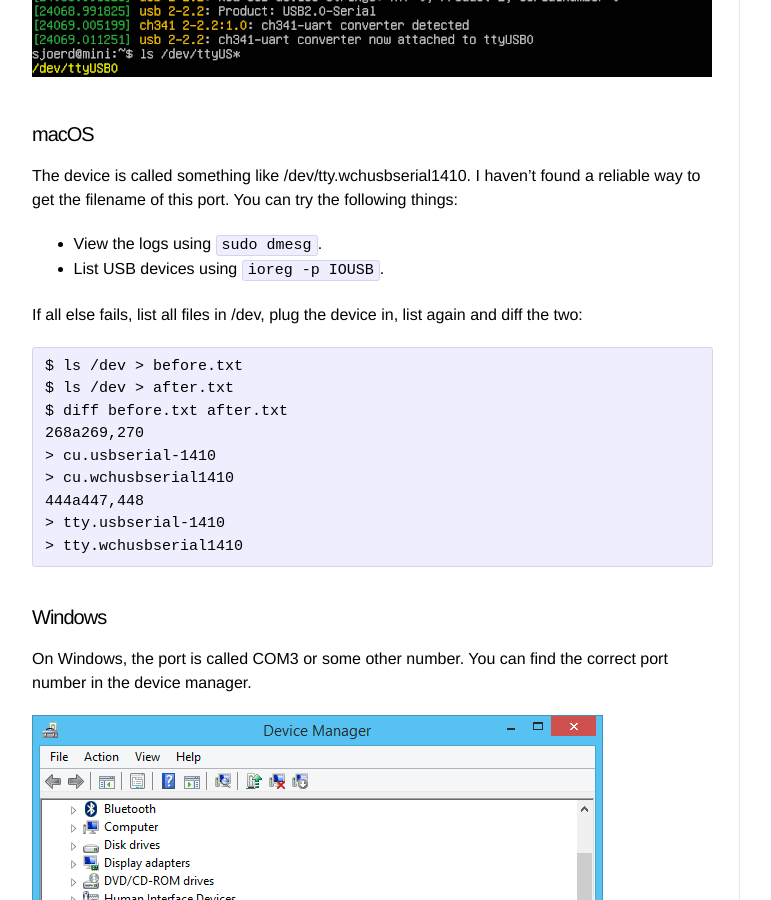
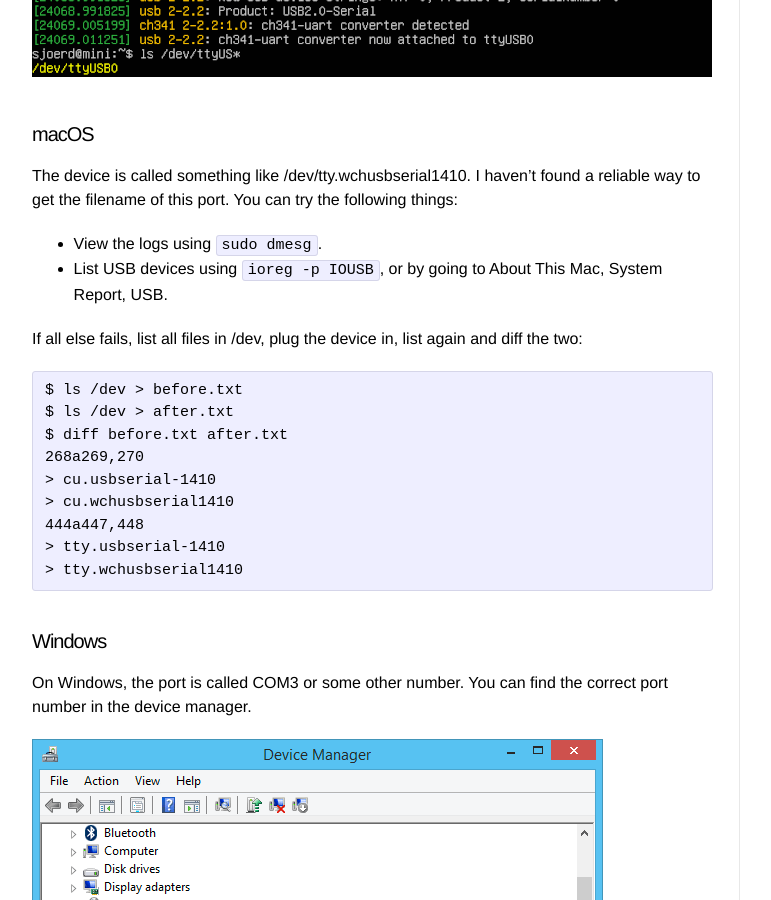
Before and after one commit to Sjord/Sjord.github.io, a Jekyll site: the page built from _posts/2018-11-24-usb-to-serial-uart.md, in a window 1280 px wide and 900 px high, scrolled down 6424 px. Shown: the whole window, without its empty margins (108-879 px from the left). Built offline with Jekyll 4.4.1, drawn with Linux system fonts in a browser that asks for light colours.

Commit message:
UART add GUI method to list USB devices

```diff
--- a/_posts/2018-11-24-usb-to-serial-uart.md
+++ b/_posts/2018-11-24-usb-to-serial-uart.md
@@ -153,7 +153,7 @@
 The device is called something like /dev/tty.wchusbserial1410. I haven't found a reliable way to get the filename of this port. You can try the following things:
 
 * View the logs using `sudo dmesg`.
-* List USB devices using `ioreg -p IOUSB`.
+* List USB devices using `ioreg -p IOUSB`, or by going to About This Mac, System Report, USB.
 
 If all else fails, list all files in /dev, plug the device in, list again and diff the two:
 
```
